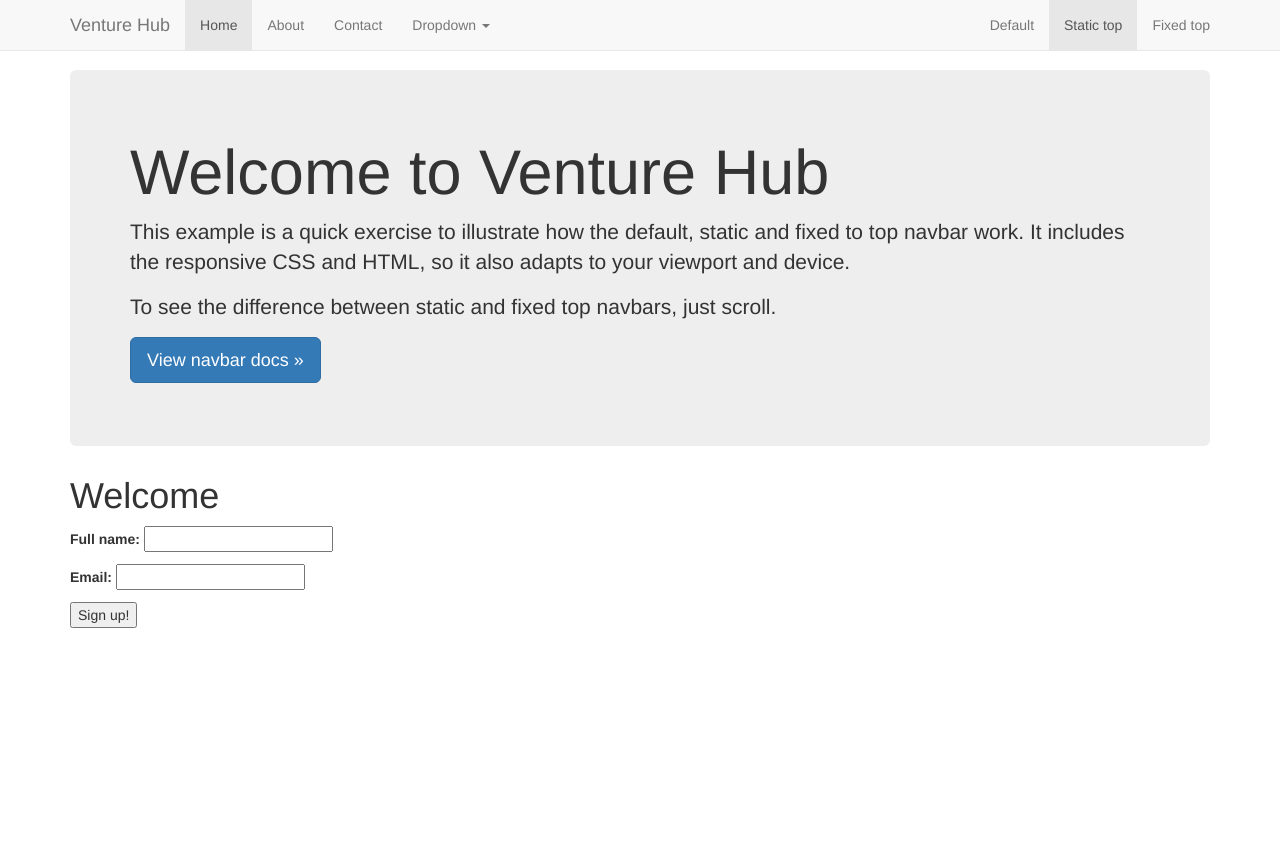
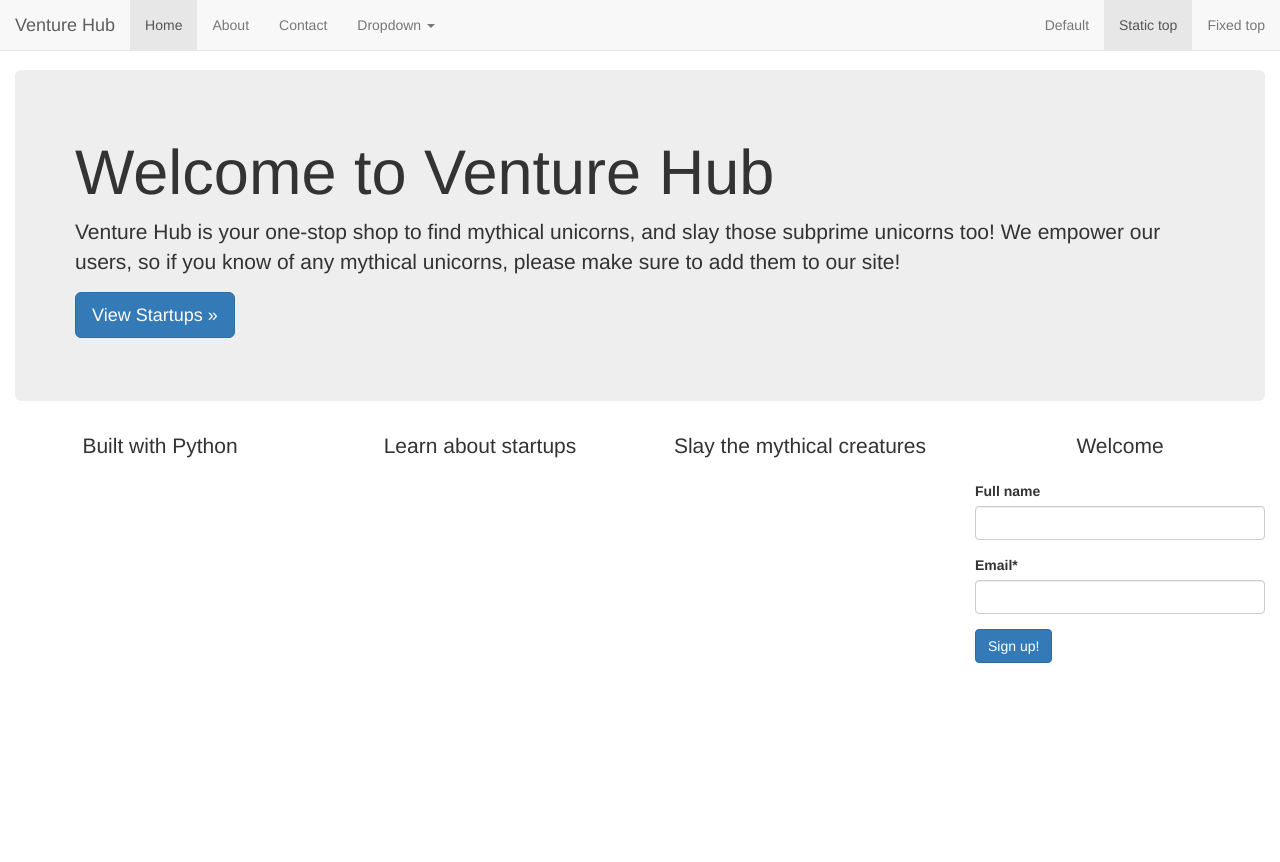
Before and after one commit to rog97/vhub, a Django app: page / in a window 1280 px wide. Shown: the top 862 px of the page. Run offline with Django 3.2, Linux system fonts and the light colour scheme; some libraries are stand-ins or nearby versions.

Commit message:
adding some basic styles

```diff
--- a/src/templates/base.html
+++ b/src/templates/base.html
@@ -15,22 +15,26 @@
 
     {% include 'head_css.html' %}
 
+    <style>
+      {% block style %}
+      .lead {
+        text-align: center;
+      }
+      {% endblock %}
+    </style>
+
   </head>
 
   <body>
   {% include "navbar.html" %}
 
-    <div class="container">
+    <div class="container-fluid">
+
       {% block jumbotron %}
       <!-- Main component for a primary marketing message or call to action -->
       <div class="jumbotron">
         {% block jumbotron_content %}
-      <h1>Navbar example</h1>
-      <p>This example is a quick exercise to illustrate how the default, static and fixed to top navbar work. It includes the responsive CSS and HTML, so it also adapts to your viewport and device.</p>
-      <p>To see the difference between static and fixed top navbars, just scroll.</p>
-      <p>
-        <a class="btn btn-lg btn-primary" href="../../components/#navbar" role="button">View navbar docs &raquo;</a>
-      </p>
+
         {% endblock %}
       </div>
       {% endblock %}
@@ -39,8 +43,6 @@
 
       {% endblock %}
 
-
-
     </div> <!-- /container -->
     {% include 'javascript.html' %}
   </body>
--- a/src/templates/home.html
+++ b/src/templates/home.html
@@ -1,24 +1,47 @@
 {% extends "base.html" %}
+{% load crispy_forms_tags %}
 
 {% block head_title %}Welcome | {{ block.super }}{% endblock %}
 
+<style>
+  {% block style %}
+  .text-align-center {
+    text-align: center;
+  }
+  {% endblock %}
+</style>
+
 {% block jumbotron_content %}
 <h1>Welcome to Venture Hub</h1>
-<p>This example is a quick exercise to illustrate how the default, static and fixed to top navbar work. It includes the responsive CSS and HTML, so it also adapts to your viewport and device.</p>
-<p>To see the difference between static and fixed top navbars, just scroll.</p>
+<p>Venture Hub is your one-stop shop to find mythical unicorns, and slay those subprime unicorns too! We empower our users, so if you know of any mythical unicorns, please make sure to add them to our site!</p>
 <p>
-  <a class="btn btn-lg btn-primary" href="../../components/#navbar" role="button">View navbar docs &raquo;</a>
+  <a class="btn btn-lg btn-primary" href="../../components/#navbar" role="button">View Startups &raquo;</a>
 </p>
 {% endblock %}
 
 {% block content %}
+<div class="row">
+  <div class="col-sm-3 pull-right">
+    <p class="lead text-align-center">{{ title }}</p>
 
-<h1>{{ title }}</h1>
+    <form method="POST" action="">{% csrf_token %}
 
-<form method="POST" action="">{% csrf_token %}
+      {{ form|crispy }}
+      <input class='btn btn-primary' type="submit" value="Sign up!"/>
+    </form>
+  </div>
 
-  {{ form.as_p }}
-  <input type="submit" value="Sign up!"/>
-</form>
+  <div class="col-sm-3">
+    <p class="lead text-align-center">Built with Python</p>
+  </div>
 
+  <div class="col-sm-3">
+    <p class="lead text-align-center">Learn about startups</p>
+  </div>
+
+  <div class="col-sm-3">
+    <p class="lead text-align-center">Slay the mythical creatures</p>
+  </div>
+
+</div>
 {% endblock %}
--- a/src/templates/navbar.html
+++ b/src/templates/navbar.html
@@ -1,5 +1,5 @@
 <nav class="navbar navbar-default navbar-static-top">
-  <div class="container">
+  <div class="container-fluid">
     <div class="navbar-header">
       <button type="button" class="navbar-toggle collapsed" data-toggle="collapse" data-target="#navbar" aria-expanded="false" aria-controls="navbar">
         <span class="sr-only">Toggle navigation</span>
--- a/src/vhub/settings.py
+++ b/src/vhub/settings.py
@@ -42,6 +42,7 @@ INSTALLED_APPS = (
     'django.contrib.sessions',
     'django.contrib.messages',
     'django.contrib.staticfiles',
+    'crispy_forms',
     'vhubs',
 )
 
@@ -116,3 +117,5 @@ STATICFILES_DIRS = (
 
 MEDIA_URL = '/media/'
 MEDIA_ROOT = os.path.join(BASE_DIR, "static_pro", "media_root")
+
+CRISPY_TEMPLATE_PACK = 'bootstrap3'
```
Lines whose indentation alone changed are shown as unchanged.
